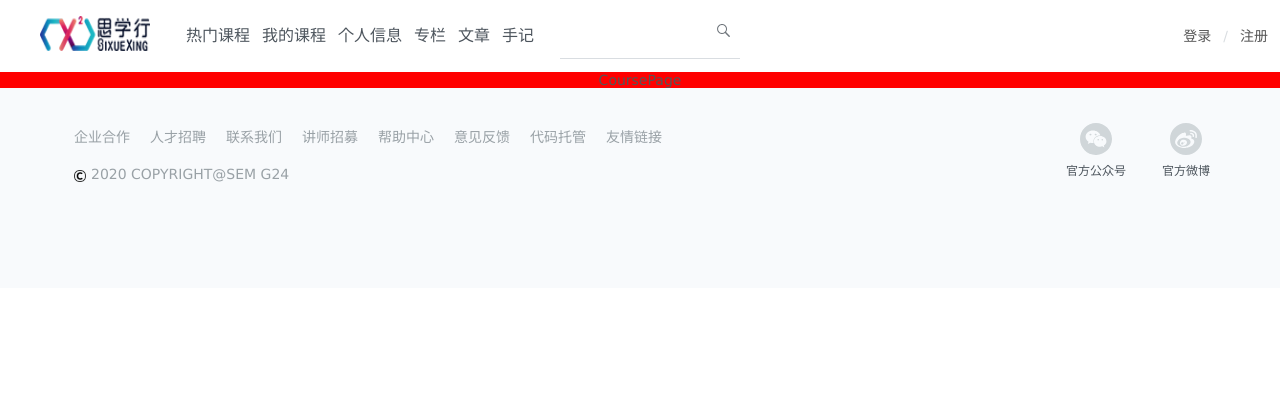
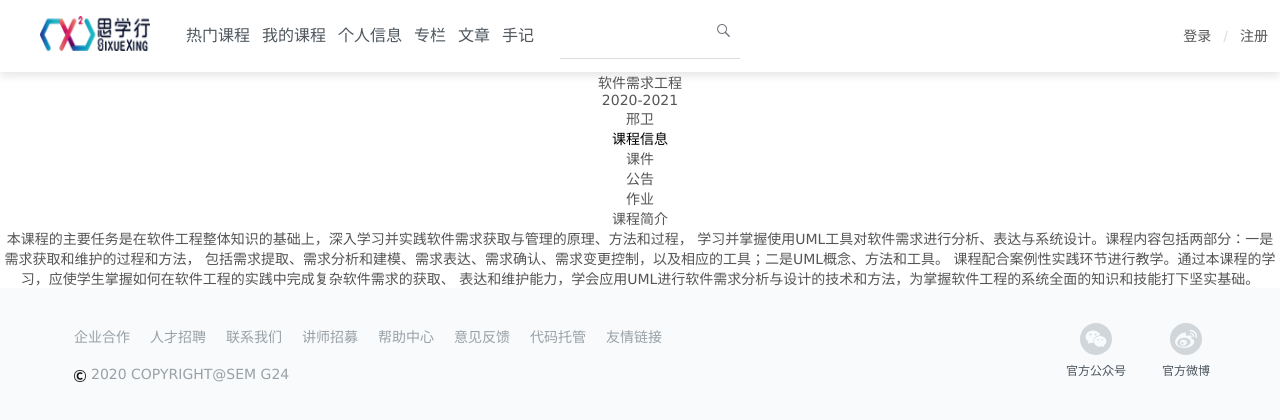
Before and after one commit to LBruyne/university-teaching-platform, a React app in the folder frontend/: page /user/course in a window 1280 px wide. Shown: the top 420 px of the page. Built offline with nearby package versions, Linux system fonts and the light colour scheme.

Commit message:
Add files via upload

```diff
--- a/frontend/src/pages/course/index.jsx
+++ b/frontend/src/pages/course/index.jsx
@@ -2,15 +2,100 @@ import React from 'react';
 
 const CoursePage = () => {
     const style = {
-        background: "red",
         textAlign: "center",
         align: "center"
     }
+    var course = {
+        name: "软件需求工程",
+        time: "2020-2021",
+        instructor: "邢卫",
+        info: "本课程的主要任务是在软件工程整体知识的基础上，深入学习并实践软件需求获取与管理的原理、方法和过程，\
+        学习并掌握使用UML工具对软件需求进行分析、表达与系统设计。课程内容包括两部分：一是需求获取和维护的过程和方法，\
+        包括需求提取、需求分析和建模、需求表达、需求确认、需求变更控制，以及相应的工具；二是UML概念、方法和工具。\
+        课程配合案例性实践环节进行教学。通过本课程的学习，应使学生掌握如何在软件工程的实践中完成复杂软件需求的获取、\
+        表达和维护能力，学会应用UML进行软件需求分析与设计的技术和方法，为掌握软件工程的系统全面的知识和技能打下坚实基础。"
+    }
+    const INFO = 0
+    const MATERIAL = 1
+    const NOTICE = 2
+    const ASSIGNMENT = 3
+    var contentFlag = 0
+
+    let info = () => {
+        return (<div class="cp-content-text">{course.info}</div>)
+    }
+
+    let material = () => {
+        return (<div class="cp-content-text">{course.info}</div>)
+    }
+
+    let notice = () => {
+        return (<div class="cp-content-text">{course.info}</div>)
+    }
+
+    let assignment = () => {
+        return (<div class="cp-content-text">{course.info}</div>)
+    }
+
+    let checkFlag = (flag) => {
+        if(flag == INFO)
+            return info()
+        else if(flag == MATERIAL)
+            return material()
+        else if(flag == NOTICE)
+            return notice()
+        else if(flag == ASSIGNMENT)
+            return assignment()
+    }
+
+    let getStyleByFlag = (flag) => {
+        if(flag == contentFlag)
+            return {
+                color: "#000000"
+            }
+        else
+            return {}
+    }
+
     return (
-        <div style={style}>
-            CoursePage
+        <div class="coursepage" style={style}>
+            <div class="cp-header">
+                <div class="cp-header-info">
+                    <div class="cp-header-title">
+                        {course.name}
+                    </div>
+                    <div class="cp-header-time">
+                        {course.time}
+                    </div>
+                    <div class="cp-header-instructor">
+                        {course.instructor}
+                    </div>
+                </div>
+            </div>
+            <div class="cp-navigation">
+                <div class="cp-navigation-list">
+                    <li class="cp-navigation-infomation" style={getStyleByFlag(INFO)}>
+                        课程信息
+                    </li>
+                    <li class="cp-navigation-material" style={getStyleByFlag(MATERIAL)}>
+                        课件
+                    </li>
+                    <li class="cp-navigation-notice" style={getStyleByFlag(NOTICE)}>
+                        公告
+                    </li>
+                    <li class="cp-navigation-assignment" style={getStyleByFlag(ASSIGNMENT)}>
+                        作业
+                    </li>
+                </div>
+            </div>
+            <div class="cp-content">
+                <div class="cp-content-info">
+                    <div class="cp-content-title">课程简介</div>
+                    {checkFlag(contentFlag)}
+                </div>
+            </div>
         </div>
-    );
+    )
 };
 
 export default CoursePage
```
